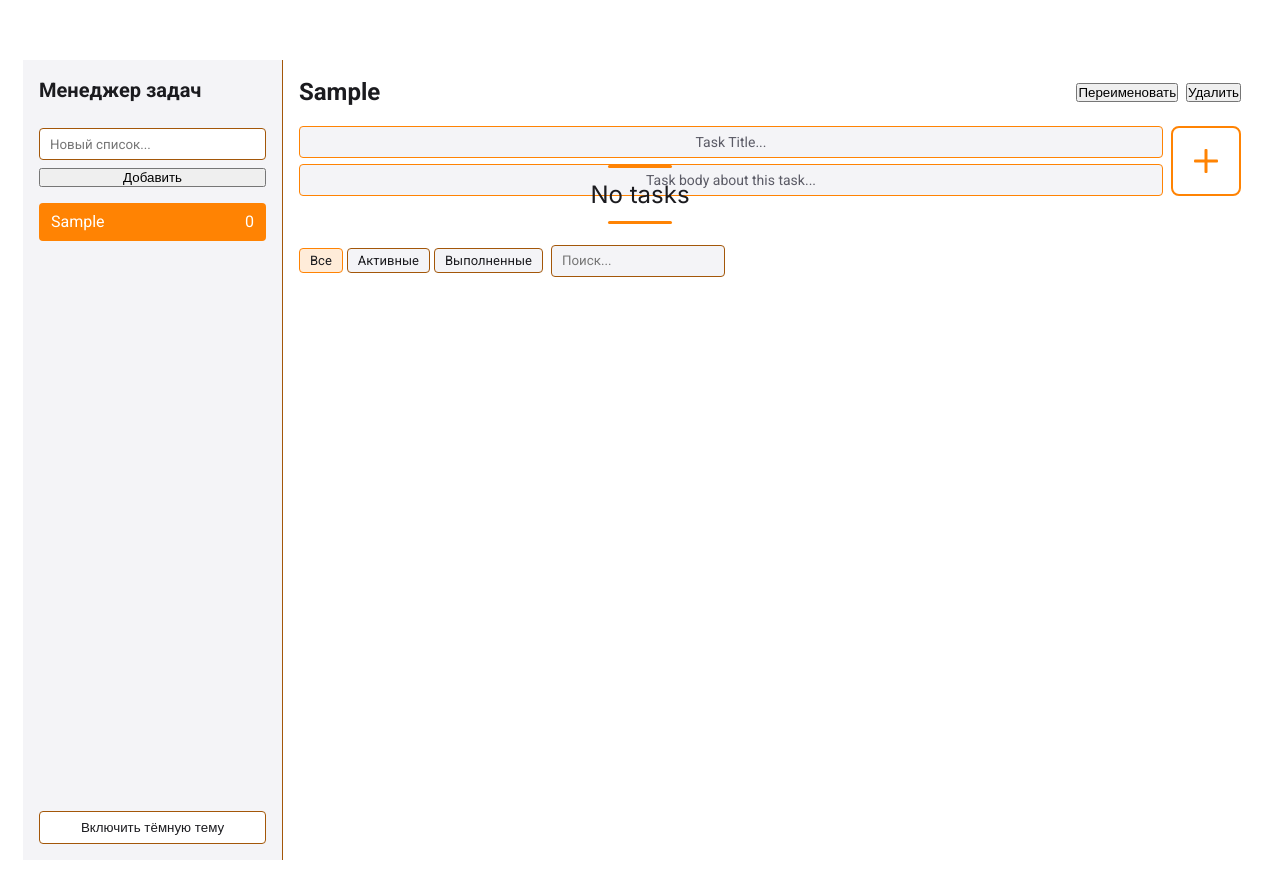
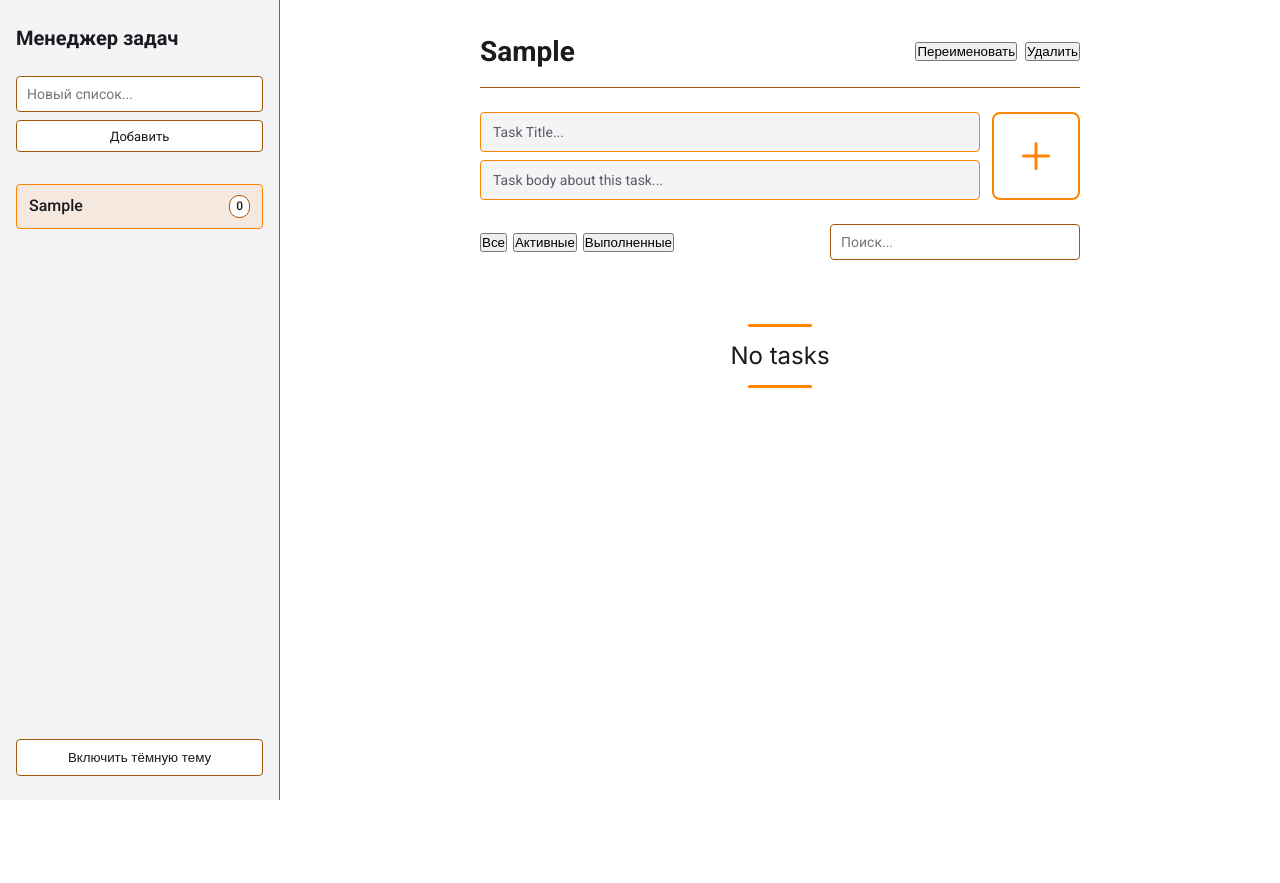
Before and after one commit to Romch33tos/web-development-lab3, a React (Vite) app: page /web-development-lab3/lists/1/tasks/1 in a window 1280 px wide. Both pictures are taken after typing "Sample" into the empty fields and a click on the button "Добавить". After the commit the page ends 800 px from the top, so only its background shows below. Built offline with nearby package versions, Linux system fonts and the light colour scheme.

Commit message:
fix: исправлены ошибки с недостающими компонентами

```diff
--- a/src/styles/style.css
+++ b/src/styles/style.css
@@ -57,7 +57,6 @@ body {
   color: var(--color-text);
   line-height: 1.4;
   min-height: 100vh;
-  padding: 23px;
 }
 
 .visually-hidden {
@@ -77,9 +76,9 @@ body {
 }
 
 .sidebar {
-  width: 260px;
+  width: 280px;
   flex-shrink: 0;
-  padding: 16px;
+  padding: 24px 16px;
   background: var(--color-surface);
   border-right: 1px solid var(--color-border);
   display: flex;
@@ -90,12 +89,151 @@ body {
 .sidebar__title {
   font-size: 20px;
   margin-bottom: 8px;
+  color: var(--color-text);
 }
 
 .main {
   flex: 1;
-  padding: 16px;
+  padding: 32px;
   min-width: 0;
+  display: flex;
+  flex-direction: column;
+  align-items: center;
+}
+
+.list-nav__list {
+  list-style: none;
+  display: flex;
+  flex-direction: column;
+  gap: 4px;
+}
+
+.list-nav__link {
+  display: flex;
+  justify-content: space-between;
+  align-items: center;
+  padding: 10px 12px;
+  color: var(--color-text);
+  text-decoration: none;
+  border-radius: var(--radius-sm);
+  border: 1px solid transparent;
+  transition: all 0.2s;
+}
+
+.list-nav__link:hover {
+  background: var(--color-bg);
+}
+
+.list-nav__link--active {
+  border-color: var(--color-accent);
+  background: rgba(255, 131, 3, 0.1);
+  font-weight: 500;
+}
+
+.list-nav__count {
+  background: var(--color-bg);
+  padding: 2px 6px;
+  border-radius: 10px;
+  font-size: 12px;
+  border: 1px solid var(--color-border);
+}
+
+.add-list-form {
+  display: flex;
+  flex-direction: column;
+  gap: 8px;
+  margin-bottom: 16px;
+}
+
+.add-list-form input,
+.task-search input {
+  height: 36px;
+  padding: 0 10px;
+  background: var(--color-bg);
+  border: 1px solid var(--color-border);
+  border-radius: var(--radius-sm);
+  color: var(--color-text);
+  font-family: inherit;
+  font-size: 14px;
+  outline: none;
+  text-align: left;
+  width: 100%;
+}
+
+.add-list-form input:focus,
+.task-search input:focus {
+  border-color: var(--color-accent);
+}
+
+.add-list-form__button,
+.alert__btn {
+  height: 32px;
+  padding: 0 12px;
+  background: var(--color-bg);
+  border: 1px solid var(--color-border);
+  border-radius: var(--radius-sm);
+  color: var(--color-text);
+  cursor: pointer;
+  font-family: inherit;
+  font-size: 13px;
+  transition: border-color 0.2s, background-color 0.2s;
+}
+
+.add-list-form__button:hover,
+.alert__btn:hover {
+  border-color: var(--color-accent);
+}
+
+.alert__btn--accent {
+  border-color: var(--color-accent);
+  color: var(--color-accent);
+}
+
+.alert__btn--accent:hover {
+  background: rgba(255, 131, 3, 0.15);
+}
+
+.theme-toggle {
+  margin-top: auto;
+  padding: 10px 12px;
+  background: var(--color-bg);
+  border: 1px solid var(--color-border);
+  border-radius: var(--radius-sm);
+  color: var(--color-text);
+  cursor: pointer;
+  transition: border-color 0.2s;
+}
+
+.theme-toggle:hover {
+  border-color: var(--color-accent);
+}
+
+.list-page {
+  width: 100%;
+  max-width: 600px;
+  display: flex;
+  flex-direction: column;
+  gap: 24px;
+}
+
+.list-header {
+  display: flex;
+  justify-content: space-between;
+  align-items: center;
+  gap: 16px;
+  flex-wrap: wrap;
+  border-bottom: 1px solid var(--color-border);
+  padding-bottom: 16px;
+}
+
+.list-header__title {
+  font-size: 28px;
+  overflow-wrap: anywhere;
+}
+
+.list-header__actions {
+  display: flex;
+  gap: 8px;
 }
 
 .add-form {
@@ -103,41 +241,34 @@ body {
   flex-direction: row;
   justify-content: center;
   align-items: flex-start;
-  gap: 8px;
-  margin-bottom: 33px;
+  gap: 12px;
   position: relative;
 }
 
 .add-form__inputs {
   display: flex;
   flex-direction: column;
-  align-items: flex-start;
-  gap: 6px;
+  gap: 8px;
   flex: 1;
   min-width: 0;
 }
 
 .add-form input {
   width: 100%;
-  height: 32px;
-  padding: 0 10px;
+  height: 40px;
+  padding: 0 12px;
   background: var(--color-surface);
   border: 1px solid var(--color-accent);
   border-radius: var(--radius-sm);
-  font-family: 'Roboto', sans-serif;
+  font-family: inherit;
   font-size: 14px;
   color: var(--color-text);
   outline: none;
-  text-align: center;
+  text-align: left;
 }
 
 .add-form input::placeholder {
   color: var(--color-text-muted);
-}
-
-.add-form input:focus {
-  border-color: var(--color-accent);
-  box-shadow: 0 0 0 2px rgba(255, 131, 3, 0.25);
 }
 
 .add-form input[aria-invalid="true"] {
@@ -145,8 +276,8 @@ body {
 }
 
 .add-form__button {
-  width: 70px;
-  height: 70px;
+  width: 88px;
+  height: 88px;
   flex-shrink: 0;
   background: var(--color-bg);
   border: 2px solid var(--color-accent);
@@ -162,15 +293,10 @@ body {
   background: rgba(255, 131, 3, 0.1);
 }
 
-.add-form__button:focus-visible {
-  outline: 2px solid var(--color-accent);
-  outline-offset: 2px;
-}
-
 .add-form__plus {
   position: relative;
-  width: 24px;
-  height: 24px;
+  width: 28px;
+  height: 28px;
   display: block;
 }
 
@@ -179,7 +305,7 @@ body {
   content: '';
   position: absolute;
   background: var(--color-accent);
-  border-radius: 1px;
+  border-radius: 2px;
 }
 
 .add-form__plus::before {
@@ -200,26 +326,40 @@ body {
 
 .add-form__error {
   position: absolute;
-  bottom: -22px;
+  bottom: -24px;
   left: 0;
-  width: 100%;
+  width: calc(100% - 100px);
   color: var(--color-error);
   font-size: 12px;
-  text-align: center;
+  text-align: left;
   min-height: 16px;
+}
+
+.list-toolbar {
+  display: flex;
+  gap: 16px;
+  align-items: center;
+  flex-wrap: wrap;
+  justify-content: space-between;
+}
+
+.task-filters {
+  display: flex;
+  gap: 6px;
+  flex-wrap: wrap;
+}
+
+.task-search {
+  flex: 1;
+  min-width: 150px;
+  max-width: 250px;
 }
 
 .task-list {
   list-style: none;
   display: flex;
   flex-direction: column;
-  gap: 16px;
-}
-
-.task-item {
-  display: flex;
-  flex-direction: column;
-  gap: 8px;
+  gap: 12px;
 }
 
 .task {
@@ -229,9 +369,49 @@ body {
   gap: 16px;
   padding: 16px;
   background: var(--color-surface);
+  border: 1px solid var(--color-border);
+  border-radius: var(--radius-md);
+  transition: border-color 0.2s;
+}
+
+.task:hover {
+  border-color: var(--color-accent);
+}
+
+.task__check {
+  appearance: none;
+  -webkit-appearance: none;
+  width: 24px;
+  height: 24px;
+  flex-shrink: 0;
+  margin-top: 2px;
+  background: var(--color-bg);
   border: 2px solid var(--color-border);
-  border-radius: var(--radius-md);
+  border-radius: 4px;
   cursor: pointer;
+  position: relative;
+  transition: border-color 0.2s;
+}
+
+.task__check:checked {
+  border-color: var(--color-accent);
+}
+
+.task__check::after {
+  content: '';
+  position: absolute;
+  left: 50%;
+  top: 45%;
+  width: 6px;
+  height: 12px;
+  border: solid var(--color-accent);
+  border-width: 0 2px 2px 0;
+  transform: translate(-50%, -50%) rotate(45deg) scale(0);
+  transition: transform 0.15s;
+}
+
+.task__check:checked::after {
+  transform: translate(-50%, -50%) rotate(45deg) scale(1);
 }
 
 .task__content {
@@ -243,104 +423,30 @@ body {
 }
 
 .task__title {
-  font-family: 'Roboto', sans-serif;
-  font-size: 22px;
+  font-size: 18px;
   font-weight: 500;
-  line-height: 26px;
+  overflow-wrap: anywhere;
+}
+
+.task__title a {
   color: var(--color-text);
-  overflow-wrap: anywhere;
-  word-break: break-word;
+  text-decoration: none;
+}
+
+.task__title a:hover {
+  text-decoration: underline;
 }
 
 .task__body {
-  font-family: 'Roboto', sans-serif;
   font-size: 14px;
-  font-weight: 400;
-  line-height: 16px;
-  color: var(--color-text);
+  color: var(--color-text-muted);
   overflow-wrap: anywhere;
-  word-break: break-word;
 }
 
-.task__body:empty {
-  display: none;
-}
-
-.task__delete {
-  width: 32px;
-  height: 32px;
-  flex-shrink: 0;
-  background: var(--color-bg);
-  border: 2px solid var(--color-border);
-  border-radius: 5px;
-  cursor: pointer;
-  padding: 0;
-  display: flex;
-  align-items: center;
-  justify-content: center;
-  transition: border-color 0.2s, background-color 0.2s;
-}
-
-.task__delete:hover {
-  border-color: var(--color-accent);
-  background: rgba(255, 131, 3, 0.1);
-}
-
-.task__delete:focus-visible {
-  outline: 2px solid var(--color-accent);
-  outline-offset: 2px;
-}
-
-.task__delete-icon {
-  width: 100%;
-  height: 100%;
-  display: block;
-}
-
-.task__check {
-  appearance: none;
-  -webkit-appearance: none;
-  width: 24px;
-  height: 24px;
-  flex-shrink: 0;
-  margin-top: 1px;
-  background: var(--color-bg);
-  border: 2px solid var(--color-border);
-  border-radius: 4px;
-  cursor: pointer;
-  position: relative;
-  transition: border-color 0.2s, background-color 0.2s;
-}
-
-.task__check:hover {
-  border-color: var(--color-accent);
-}
-
-.task__check:focus-visible {
-  outline: 2px solid var(--color-accent);
-  outline-offset: 2px;
-}
-
-.task__check::after {
-  content: '';
-  position: absolute;
-  left: 50%;
-  top: 45%;
-  width: 6px;
-  height: 12px;
-  border: solid var(--color-accent);
-  border-width: 0 2.5px 2.5px 0;
-  transform: translate(-50%, -50%) rotate(45deg) scale(0);
-  transition: transform 0.15s ease-out;
-}
-
-.task__check:checked {
-  background: rgba(255, 131, 3, 0.15);
-  border-color: var(--color-accent);
-}
-
-.task__check:checked::after {
-  transform: translate(-50%, -50%) rotate(45deg) scale(1);
+.task__progress {
+  font-size: 12px;
+  color: var(--color-accent);
+  font-weight: 500;
 }
 
 .task--done .task__title,
@@ -349,58 +455,36 @@ body {
   opacity: 0.5;
 }
 
-.task__actions {
-  display: flex;
-  gap: 8px;
-  align-items: center;
-}
-
-.tool-btn {
-  width: 36px;
-  height: 36px;
-  background: var(--color-surface);
+.task__delete {
+  width: 32px;
+  height: 32px;
+  flex-shrink: 0;
+  background: var(--color-bg);
   border: 1px solid var(--color-border);
-  border-radius: 6px;
+  border-radius: 4px;
   cursor: pointer;
   display: flex;
   align-items: center;
   justify-content: center;
-  padding: 0;
-  text-decoration: none;
-  transition: border-color 0.2s, background-color 0.2s;
+  transition: border-color 0.2s;
 }
 
-.tool-btn:hover {
-  border-color: var(--color-accent);
-  background: rgba(255, 131, 3, 0.1);
+.task__delete:hover {
+  border-color: var(--color-error);
 }
 
-.tool-btn:focus-visible {
-  outline: 2px solid var(--color-accent);
-  outline-offset: 2px;
-}
-
-.tool-btn img {
-  display: block;
-  pointer-events: none;
+.task__delete-icon {
+  width: 20px;
+  height: 20px;
 }
 
 .empty {
-  position: absolute;
-  left: 50%;
-  top: 165px;
-  transform: translateX(-50%);
   display: flex;
   flex-direction: column;
   justify-content: center;
   align-items: center;
   gap: 12px;
-  width: 100px;
-  pointer-events: none;
-}
-
-.empty[hidden] {
-  display: none;
+  margin: 40px auto;
 }
 
 .empty__line {
@@ -412,143 +496,29 @@ body {
 
 .empty__text {
   font-family: 'Inter', sans-serif;
-  font-weight: 400;
   font-size: 24px;
-  line-height: 29px;
-  text-align: center;
   color: var(--color-white);
   white-space: nowrap;
-}
-
-.list-nav__list {
-  list-style: none;
-  display: flex;
-  flex-direction: column;
-  gap: 4px;
-}
-
-.list-nav__link {
-  display: flex;
-  justify-content: space-between;
-  padding: 8px 12px;
-  color: var(--color-text);
-  text-decoration: none;
-  border-radius: var(--radius-sm);
-}
-
-.list-nav__link:hover {
-  background: var(--color-bg);
-}
-
-.list-nav__link--active {
-  background: var(--color-accent);
-  color: var(--color-bg);
-}
-
-.add-list-form {
-  display: flex;
-  flex-direction: column;
-  gap: 8px;
-}
-
-.add-list-form input {
-  height: 32px;
-  padding: 0 10px;
-  background: var(--color-bg);
-  border: 1px solid var(--color-border);
-  border-radius: var(--radius-sm);
-  color: var(--color-text);
-  font-family: inherit;
-}
-
-.theme-toggle {
-  margin-top: auto;
-  padding: 8px 12px;
-  background: var(--color-bg);
-  border: 1px solid var(--color-border);
-  border-radius: var(--radius-sm);
-  color: var(--color-text);
-  cursor: pointer;
-}
-
-.theme-toggle:hover {
-  border-color: var(--color-accent);
-}
-
-.list-page {
-  display: flex;
-  flex-direction: column;
-  gap: 16px;
-}
-
-.list-header {
-  display: flex;
-  justify-content: space-between;
-  align-items: center;
-  gap: 8px;
-  flex-wrap: wrap;
-}
-
-.list-header__title {
-  font-size: 24px;
-}
-
-.list-header__actions {
-  display: flex;
-  gap: 8px;
-}
-
-.list-toolbar {
-  display: flex;
-  gap: 8px;
-  align-items: center;
-  flex-wrap: wrap;
-}
-
-.task-filters {
-  display: flex;
-  gap: 4px;
-}
-
-.task-filters__btn {
-  padding: 4px 10px;
-  background: var(--color-surface);
-  border: 1px solid var(--color-border);
-  border-radius: var(--radius-sm);
-  color: var(--color-text);
-  cursor: pointer;
-  font-family: inherit;
-  font-size: 13px;
-}
-
-.task-filters__btn--active {
-  border-color: var(--color-accent);
-  background: rgba(255, 131, 3, 0.15);
-}
-
-.task-search input {
-  height: 32px;
-  padding: 0 10px;
-  background: var(--color-surface);
-  border: 1px solid var(--color-border);
-  border-radius: var(--radius-sm);
-  color: var(--color-text);
-  font-family: inherit;
-}
-
-.task__progress {
-  font-size: 12px;
-  color: var(--color-text-muted);
 }
 
 .search-empty {
   display: flex;
   flex-direction: column;
-  gap: 8px;
+  gap: 12px;
   align-items: flex-start;
-  padding: 16px;
+  padding: 24px;
   border: 1px dashed var(--color-border);
   border-radius: var(--radius-md);
+  background: var(--color-surface);
+}
+
+.search-empty button {
+  background: var(--color-bg);
+  border: 1px solid var(--color-accent);
+  color: var(--color-accent);
+  padding: 6px 12px;
+  border-radius: var(--radius-sm);
+  cursor: pointer;
 }
 
 .task-card {
@@ -560,25 +530,26 @@ body {
   max-width: 500px;
   background: var(--color-bg);
   border-left: 1px solid var(--color-border);
-  padding: 24px;
+  padding: 32px;
   overflow-y: auto;
   z-index: 100;
   display: flex;
   flex-direction: column;
-  gap: 16px;
+  gap: 20px;
+  box-shadow: -10px 0 30px rgba(0, 0, 0, 0.5);
 }
 
 .task-card__title {
   font-size: 28px;
-  margin-bottom: 8px;
   overflow-wrap: anywhere;
+  cursor: text;
 }
 
 .task-card__desc {
   color: var(--color-text-muted);
   font-size: 16px;
-  margin-bottom: 16px;
   overflow-wrap: anywhere;
+  cursor: text;
 }
 
 .task-card__title-field input,
@@ -587,24 +558,31 @@ body {
   background: var(--color-surface);
   border: 1px solid var(--color-accent);
   border-radius: var(--radius-sm);
-  padding: 8px;
+  padding: 12px;
   color: var(--color-text);
   font-family: inherit;
   font-size: inherit;
   resize: vertical;
+  outline: none;
 }
 
 .task-card__subtitle {
   font-size: 18px;
-  margin-top: 16px;
+  margin-top: 12px;
+  border-bottom: 1px solid var(--color-border);
+  padding-bottom: 8px;
 }
 
 .task-card__progress {
   display: flex;
   align-items: center;
-  gap: 8px;
+  gap: 12px;
   font-size: 14px;
   color: var(--color-text-muted);
+}
+
+progress {
+  accent-color: var(--color-accent);
 }
 
 .subtask-list {
@@ -617,8 +595,8 @@ body {
 .subtask-item {
   display: flex;
   align-items: center;
-  gap: 8px;
-  padding: 8px;
+  gap: 12px;
+  padding: 10px;
   background: var(--color-surface);
   border-radius: var(--radius-sm);
 }
@@ -633,29 +611,40 @@ body {
   opacity: 0.5;
 }
 
+.subtask-item input[type="checkbox"] {
+  accent-color: var(--color-accent);
+  width: 18px;
+  height: 18px;
+  cursor: pointer;
+}
+
 .subtask-item button {
   background: none;
   border: none;
   color: var(--color-error);
   cursor: pointer;
-  font-size: 16px;
+  font-size: 18px;
   padding: 0 4px;
 }
 
 .add-subtask-form {
   display: flex;
   gap: 8px;
-  margin-top: 8px;
 }
 
 .add-subtask-form input {
   flex: 1;
-  height: 32px;
-  padding: 0 8px;
+  height: 36px;
+  padding: 0 12px;
   background: var(--color-surface);
   border: 1px solid var(--color-border);
   border-radius: var(--radius-sm);
   color: var(--color-text);
+  outline: none;
+}
+
+.add-subtask-form input:focus {
+  border-color: var(--color-accent);
 }
 
 .task-card__close {
@@ -663,7 +652,8 @@ body {
   align-self: flex-start;
   color: var(--color-accent);
   text-decoration: none;
-  padding: 8px 0;
+  padding: 12px 0;
+  font-weight: 500;
 }
 
 .task-card__close:hover {
@@ -682,6 +672,29 @@ body {
   background: rgba(7, 7, 7, 0.89);
 }
 
+.alert {
+  width: 320px;
+  background: var(--color-bg);
+  border: 1px solid var(--color-border);
+  border-radius: var(--radius-md);
+  padding: 24px;
+  display: flex;
+  flex-direction: column;
+  gap: 24px;
+}
+
+.alert__title {
+  font-size: 18px;
+  text-align: center;
+  color: var(--color-text);
+}
+
+.alert__buttons {
+  display: flex;
+  justify-content: center;
+  gap: 12px;
+}
+
 :focus-visible {
   outline: 2px solid var(--color-accent);
   outline-offset: 2px;
@@ -698,87 +711,22 @@ body {
     border-bottom: 1px solid var(--color-border);
   }
 
+  .main {
+    padding: 16px;
+  }
+
   .task-card {
     max-width: 100%;
     border-left: none;
     border-top: 1px solid var(--color-border);
   }
-}
 
-@media (min-width: 1024px) {
-  body {
-    padding-top: 60px;
+  .list-toolbar {
+    flex-direction: column;
+    align-items: stretch;
   }
 
-  .layout {
-    display: grid;
-    grid-template-columns: 260px 1fr;
+  .task-search {
+    max-width: 100%;
   }
 }
-
-@media (min-width: 768px) and (max-width: 1023px) {
-  body {
-    padding: 32px 23px;
-  }
-}
-
-@media (max-width: 380px) {
-  body {
-    padding: 12px;
-  }
-
-  .add-form {
-    gap: 6px;
-    margin-bottom: 24px;
-  }
-
-  .add-form__button {
-    width: 60px;
-    height: 60px;
-  }
-
-  .add-form__plus {
-    width: 20px;
-    height: 20px;
-  }
-
-  .task {
-    padding: 12px;
-    gap: 10px;
-  }
-
-  .task__check {
-    width: 20px;
-    height: 20px;
-  }
-
-  .task__title {
-    font-size: 18px;
-    line-height: 22px;
-  }
-
-  .task__body {
-    font-size: 13px;
-    line-height: 15px;
-  }
-
-  .task__delete {
-    width: 28px;
-    height: 28px;
-  }
-
-  .empty {
-    top: 130px;
-  }
-}
-
-@media (prefers-reduced-motion: reduce) {
-  *,
-  *::before,
-  *::after {
-    animation-duration: 0.01ms !important;
-    animation-iteration-count: 1 !important;
-    transition-duration: 0.01ms !important;
-    scroll-behavior: auto !important;
-  }
-}
```
